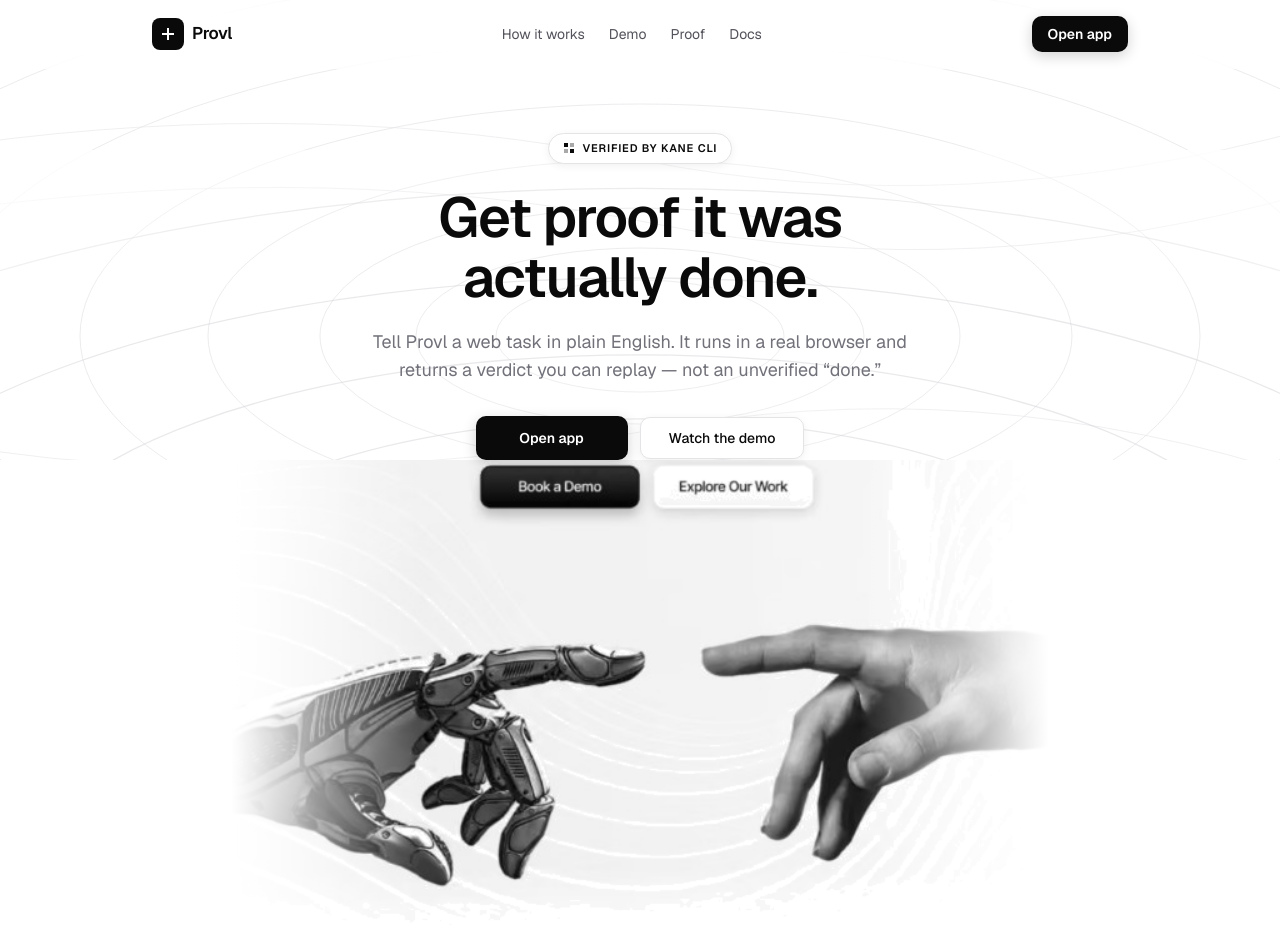
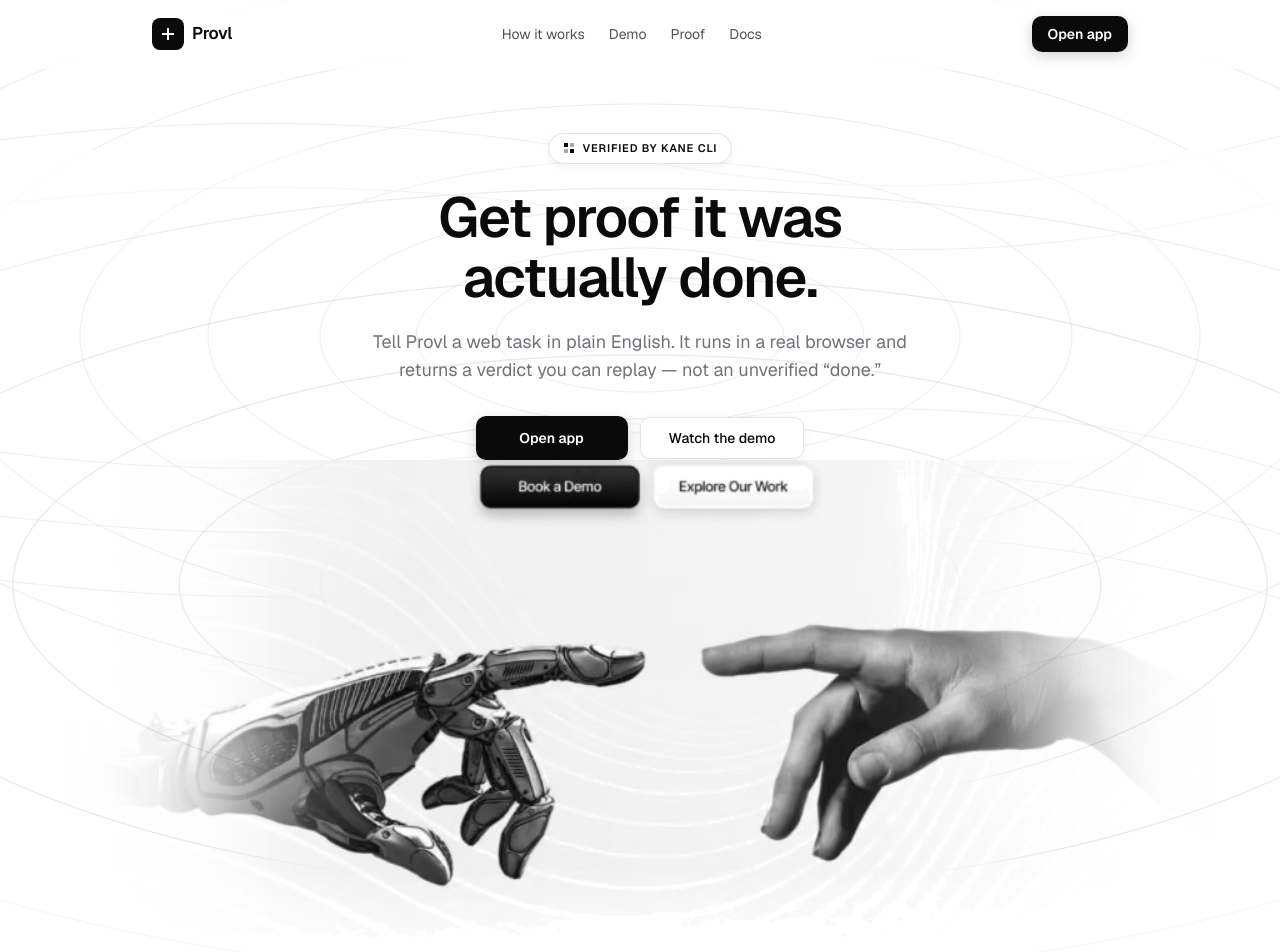
Before and after one commit to cipherEncrypt/provl, a Next.js app: page / in a window 1280 px wide. Shown: the top 952 px of the page. Built offline with nearby package versions, Linux system fonts and the light colour scheme.

Commit message:
Fade hero sides with alpha so waves show through — no white image box.
Opaque side washes were painting a hard rectangle over the page background.

```diff
--- a/app/globals.css
+++ b/app/globals.css
@@ -64,67 +64,33 @@ body {
   background-repeat: no-repeat;
 }
 
-/* Full-bleed hero art — left/right dissolve into page white (no imported-box edges) */
+/* Full-bleed hero art — transparent side fade into page (no white box / hard crop) */
 .hero-art-flow {
   position: relative;
   width: 100vw;
-  background: #ffffff;
-  isolation: isolate;
-}
-
-.hero-art-flow::before,
-.hero-art-flow::after {
-  content: "";
-  position: absolute;
-  top: 0;
-  bottom: 0;
-  width: min(48vw, 420px);
-  z-index: 2;
-  pointer-events: none;
-}
-
-.hero-art-flow::before {
-  left: 0;
-  background: linear-gradient(
-    to right,
-    #ffffff 0%,
-    #ffffff 55%,
-    rgba(255, 255, 255, 0) 100%
-  );
-}
-
-.hero-art-flow::after {
-  right: 0;
-  background: linear-gradient(
-    to left,
-    #ffffff 0%,
-    #ffffff 55%,
-    rgba(255, 255, 255, 0) 100%
-  );
+  background: transparent;
 }
 
 .hero-art-img {
   display: block;
-  position: relative;
-  z-index: 1;
   width: 100%;
   height: auto;
   object-fit: contain;
   object-position: center center;
-  background: #ffffff;
-  /* Soft mask so left/right never read as a hard image crop */
+  background: transparent;
+  /* Extra soft dissolve so left/right never read as an imported rectangle */
   -webkit-mask-image: linear-gradient(
     to right,
     transparent 0%,
-    #000 18%,
-    #000 82%,
+    #000 22%,
+    #000 78%,
     transparent 100%
   );
   mask-image: linear-gradient(
     to right,
     transparent 0%,
-    #000 18%,
-    #000 82%,
+    #000 22%,
+    #000 78%,
     transparent 100%
   );
 }
```
Also changed, not shown: public/hero.jpg, public/hero.png.
